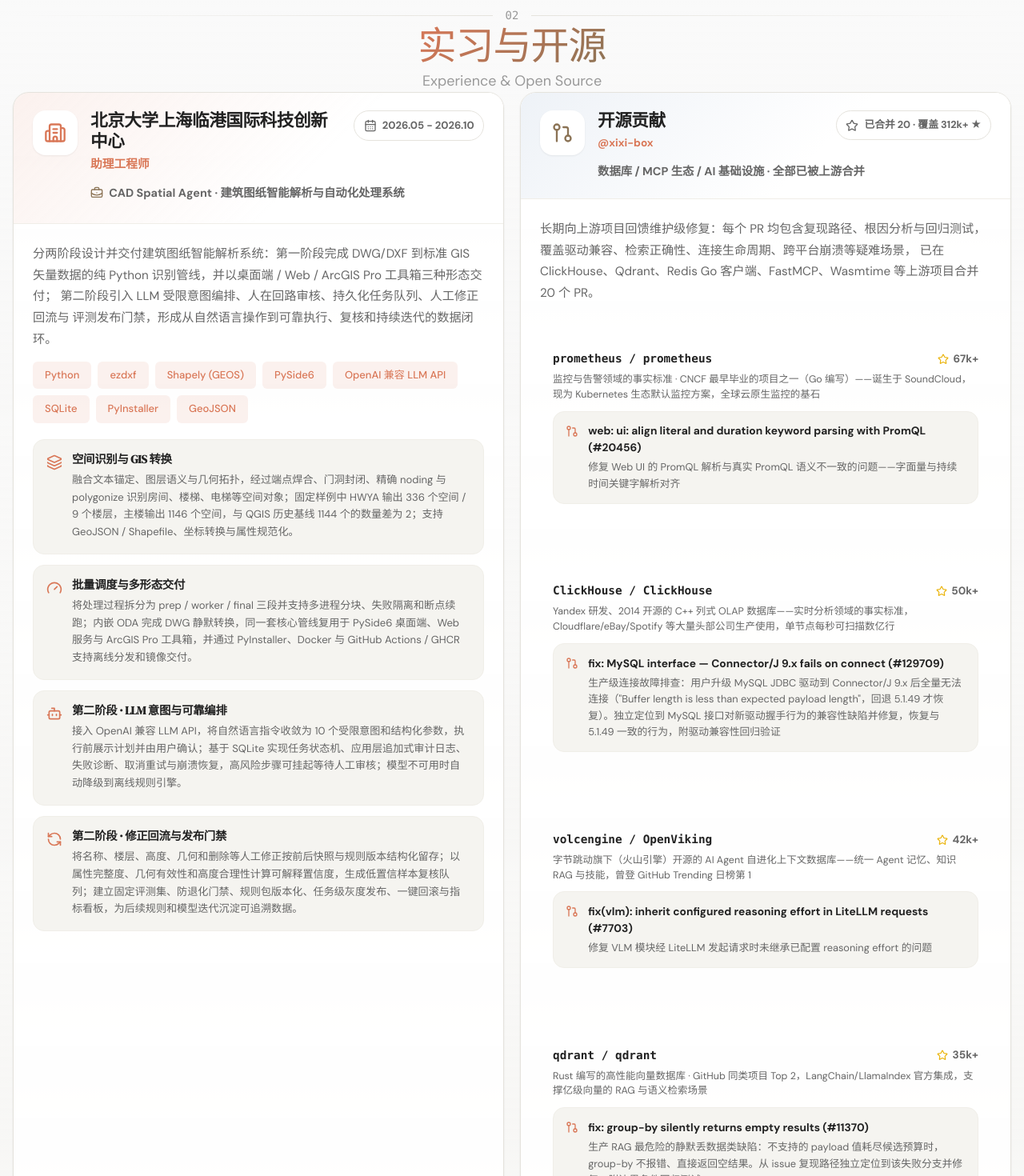
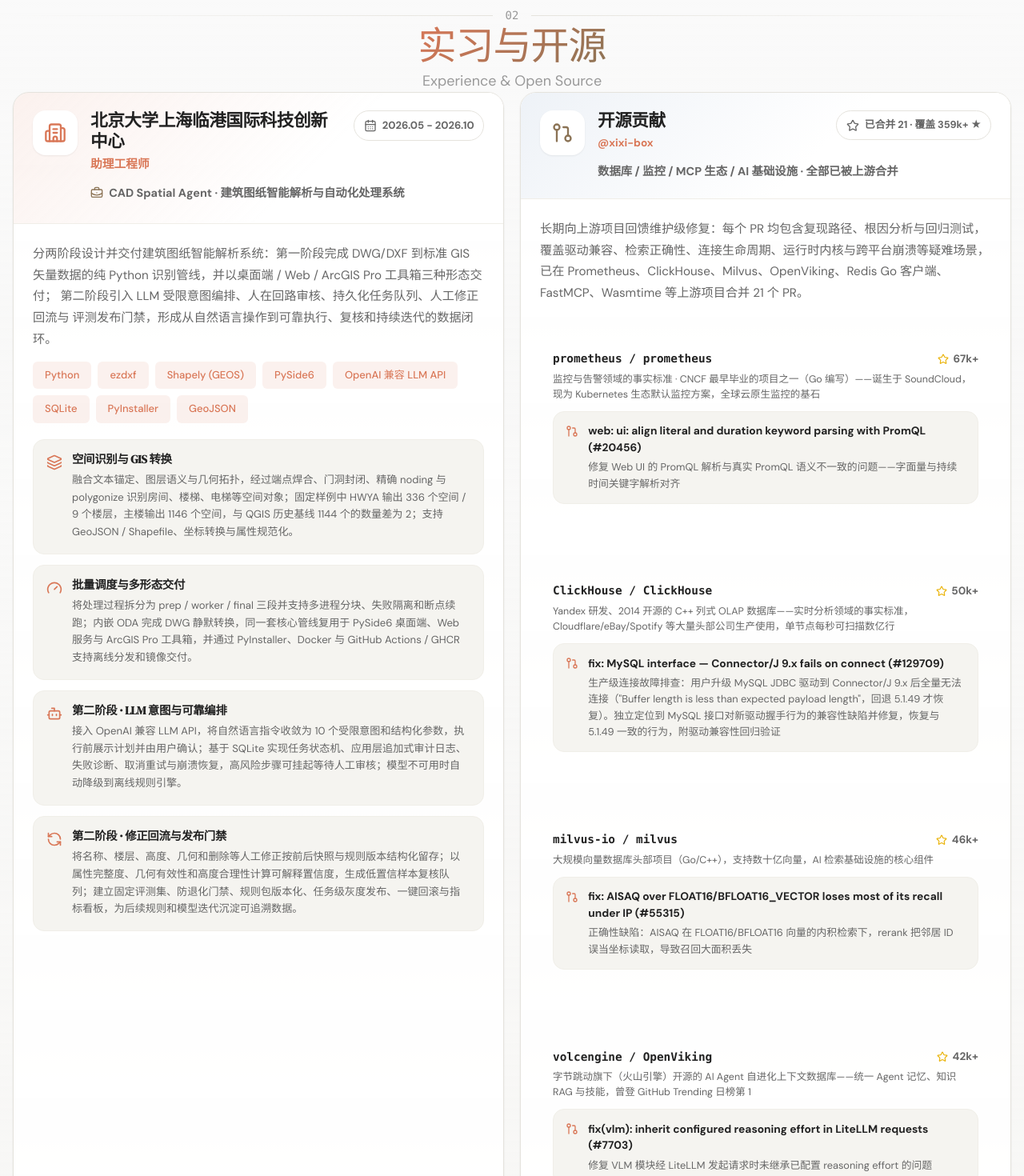
Before and after one commit to wangshun-china/interview-web, a Vue app: page / in a window 1280 px wide. Shown: the part 760-2230 px from the top of the page at 80% size. Built offline with nearby package versions, Linux system fonts and the light colour scheme.

Commit message:
resume: canonical rewrite of open-source card — 15 repos, 19 merged PRs, computed counters

```diff
--- a/src/components/OpenSourceCard.vue
+++ b/src/components/OpenSourceCard.vue
@@ -20,15 +20,15 @@
             <span>已合并 {{ mergedCount }} · 覆盖 {{ starsCoverage }} ★</span>
           </div>
         </div>
-        <p class="oss-subtitle">数据库 / MCP 生态 / AI 基础设施 · 全部已被上游合并</p>
+        <p class="oss-subtitle">数据库 / 监控 / MCP 生态 / AI 基础设施 · 全部已被上游合并</p>
       </div>
     </header>
 
     <div class="oss-body">
       <p class="oss-blurb">
         长期向上游项目回馈维护级修复：每个 PR 均包含复现路径、根因分析与回归测试，
-        覆盖驱动兼容、检索正确性、连接生命周期、跨平台崩溃等疑难场景，
-        已在 ClickHouse、Qdrant、Redis Go 客户端、FastMCP、Wasmtime 等上游项目合并 {{ mergedCount }} 个 PR。
+        覆盖驱动兼容、检索正确性、连接生命周期、运行时内核与跨平台崩溃等疑难场景，
+        已在 Prometheus、ClickHouse、Milvus、OpenViking、Redis Go 客户端、FastMCP、Wasmtime 等上游项目合并 {{ mergedCount }} 个 PR。
       </p>
 
       <section v-for="repo in repos" :key="repo.url" class="oss-repo">
@@ -91,6 +91,19 @@ const repos = [
         title: 'fix: MySQL interface — Connector/J 9.x fails on connect (#129709)',
         note: '生产级连接故障排查：用户升级 MySQL JDBC 驱动到 Connector/J 9.x 后全量无法连接（"Buffer length is less than expected payload length"，回退 5.1.49 才恢复）。独立定位到 MySQL 接口对新驱动握手行为的兼容性缺陷并修复，恢复与 5.1.49 一致的行为，附驱动兼容性回归验证',
         url: 'https://github.com/ClickHouse/ClickHouse/pull/129709',
+      },
+    ],
+  },
+  {
+    name: 'milvus-io / milvus',
+    url: 'https://github.com/milvus-io/milvus',
+    stars: '46k+',
+    desc: '大规模向量数据库头部项目（Go/C++），支持数十亿向量，AI 检索基础设施的核心组件',
+    prs: [
+      {
+        title: 'fix: AISAQ over FLOAT16/BFLOAT16_VECTOR loses most of its recall under IP (#55315)',
+        note: '正确性缺陷：AISAQ 在 FLOAT16/BFLOAT16 向量的内积检索下，rerank 把邻居 ID 误当坐标读取，导致召回大面积丢失',
+        url: 'https://github.com/milvus-io/milvus/pull/55315',
       },
     ],
   },
@@ -165,7 +178,7 @@ const repos = [
     name: 'bytecodealliance / wasmtime',
     url: 'https://github.com/bytecodealliance/wasmtime',
     stars: '18k+',
-    desc: 'Bytecode Alliance（Mozilla/Fastly/Intel 联合创立）出品的 Wasm 运行时——Cloudflare Workers 全球边缘计算与 Fastly 生产工作负载的底层引擎',
+    desc: 'Bytecode Alliance 出品的 WebAssembly 运行时（含 Cranelift 编译器）· Firefox、Cloudflare 等生产使用',
     prs: [
       {
         title: 'fix: Copying collector grow-vs-collect heuristic compares against the whole heap (#15207)',
@@ -209,7 +222,7 @@ const repos = [
     name: 'agentgateway / agentgateway',
     url: 'https://github.com/agentgateway/agentgateway',
     stars: '6k+',
-    desc: 'CNCF 项目 · 面向 Agent 流量的新一代数据平面（Rust 实现），为 MCP/A2A 智能体协议提供统一的代理、鉴权与可观测性',
+    desc: 'CNCF 项目 · AI Agent 的 MCP/A2A 协议网关（Rust 实现），统一代理、鉴权与可观测性',
     prs: [
       {
         title: 'fix: Windows CLI shows version as True (#4276)',
@@ -226,18 +239,31 @@ const repos = [
   {
     name: 'ruvnet / RuVector',
     url: 'https://github.com/ruvnet/RuVector',
-    stars: '4k+',
+    stars: '4.7k+',
     desc: 'Rust 向量数据库 · HNSW 引擎，支持 WASM 浏览器运行与嵌入式部署，覆盖本地推理与边缘设备场景',
     prs: [
       {
         title: 'fix: native modules crash (SIGILL) on ARMv8.2 CPUs without LRCPC (#1384)',
-        note: '跨平台编译兼容：修复 ARMv8.2 无 LRCPC 指令平台（Jetson AGX Xavier、树莓派 4）原生模块启动即 SIGILL 崩溃的问题，恢复边缘设备可用性',
+        note: '跨平台编译兼容：修复 ARMv8.2 无 LRCPC 平台（Jetson AGX Xavier、树莓派 4）原生模块启动即 SIGILL 崩溃的问题，恢复边缘设备可用性',
         url: 'https://github.com/ruvnet/RuVector/pull/1384',
       },
       {
         title: 'fix: @ruvector/core 0.1.30 HNSW misses results on very small graphs (#1299)',
         note: '定位 HNSW 在极小图场景下的层遍历边界缺陷——0.1.30 版本检索结果大面积漏召回；修复并补齐小图场景的召回率验证',
         url: 'https://github.com/ruvnet/RuVector/pull/1299',
+      },
+    ],
+  },
+  {
+    name: 'modelcontextprotocol / rust-sdk',
+    url: 'https://github.com/modelcontextprotocol/rust-sdk',
+    stars: '4.1k+',
+    desc: 'MCP 协议官方 Rust SDK · Anthropic 发起、业界公认的模型-工具连接标准，覆盖服务端/客户端双端实现',
+    prs: [
+      {
+        title: 'fix: stateful session workers ignore config.cancellation_token after shutdown (#1427)',
+        note: '资源生命周期缺陷：streamable-http 有状态会话在 shutdown 后仍忽略 cancellation_token、worker 残留存活——定位连接关闭与任务取消的信号传递断点并修复',
+        url: 'https://github.com/modelcontextprotocol/rust-sdk/pull/1427',
       },
     ],
   },
@@ -255,19 +281,6 @@ const repos = [
     ],
   },
   {
-    name: 'modelcontextprotocol / rust-sdk',
-    url: 'https://github.com/modelcontextprotocol/rust-sdk',
-    stars: '4k+',
-    desc: 'MCP 协议官方 Rust SDK · Anthropic 发起、业界公认的模型-工具连接标准，覆盖服务端/客户端双端实现',
-    prs: [
-      {
-        title: 'fix: stateful session workers ignore config.cancellation_token after shutdown (#1427)',
-        note: '资源生命周期缺陷：streamable-http 有状态会话在 shutdown 后仍忽略 cancellation_token、worker 残留存活——定位连接关闭与任务取消的信号传递断点并修复',
-        url: 'https://github.com/modelcontextprotocol/rust-sdk/pull/1427',
-      },
-    ],
-  },
-  {
     name: 'pydantic / pydantic-ai-harness',
     url: 'https://github.com/pydantic/pydantic-ai-harness',
     stars: '900+',
@@ -279,7 +292,7 @@ const repos = [
         url: 'https://github.com/pydantic/pydantic-ai-harness/pull/747',
       },
     ],
-  }
+  },
 ]
 
 const mergedCount = computed(
@@ -365,7 +378,7 @@ const starsCoverage = computed(() => {
   padding: 0.45rem 0.7rem;
   border: 1px solid var(--color-border);
   border-radius: 999px;
-  background: var(--color-veil);
+  background: var(--color-surface);
   color: var(--color-text-secondary);
   font-size: 0.8rem;
   font-weight: 700;
```
